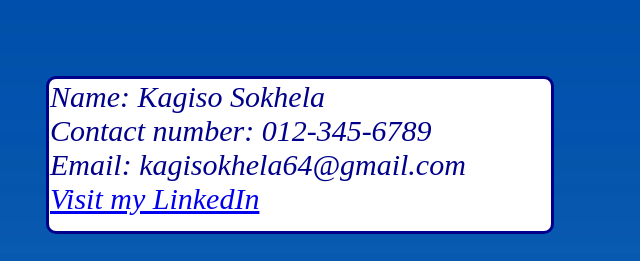
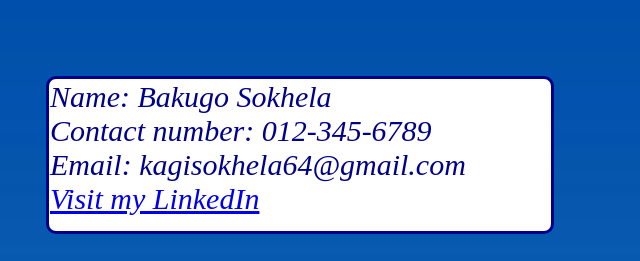
Before and after one commit to kaymanthecoder/Kagiso_Sokhela_resume, a plain HTML site: page index.html in a window 1280 px wide. Shown: the top 261 px of the page, 312-952 px from the left. Drawn offline with Linux system fonts and the light colour scheme.

Commit message:
Update index.html

```diff
--- a/index.html
+++ b/index.html
@@ -34,7 +34,7 @@
         <p style="clear:left;"></p>
         <img class="Profile" src="Pics/Me.jpg" alt="A pic of the creator">
 
-        <p id="MyNameBorder">Name: Kagiso Sokhela
+        <p id="MyNameBorder">Name: Bakugo Sokhela
             <br>Contact number: 012-345-6789
             <br>Email: kagisokhela64@gmail.com
             <br><a href="https://www.linkedin.com/in/kagiso-sokhela-336851206/">Visit my LinkedIn</a>
```
